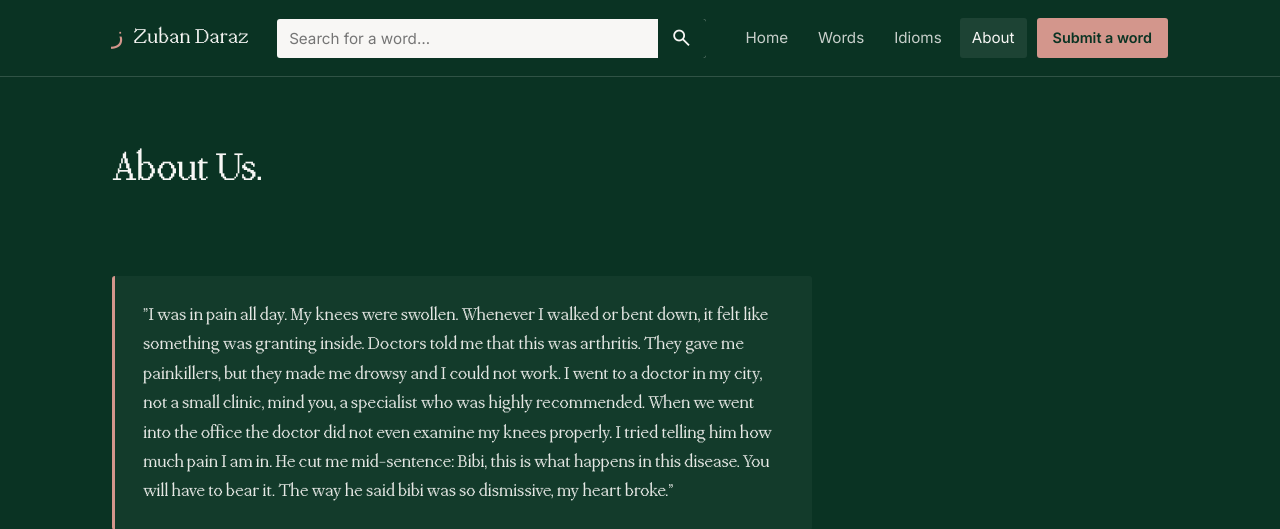
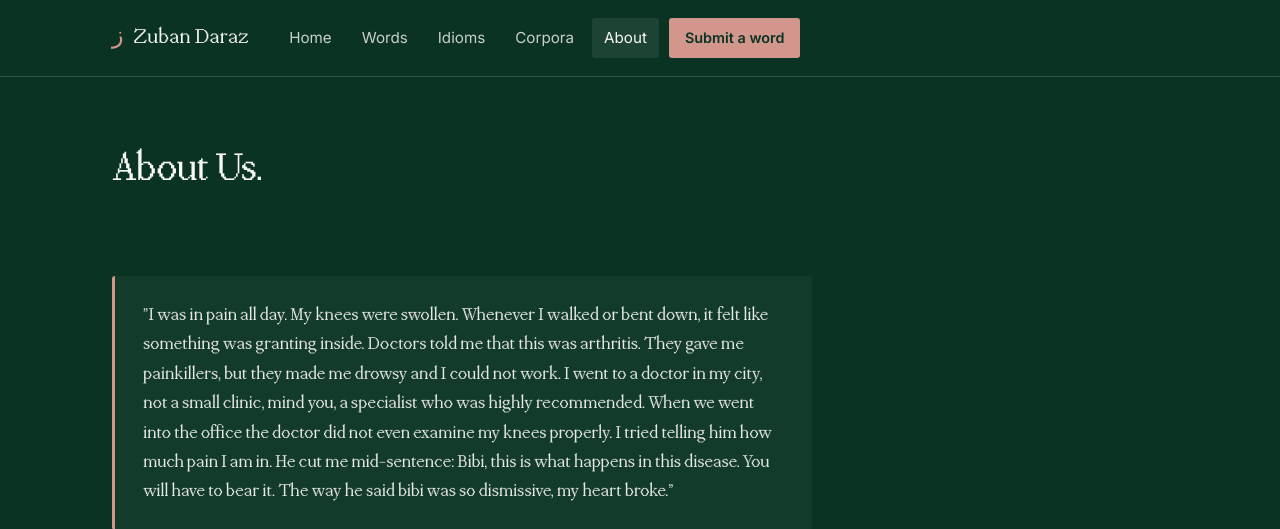
Before and after one commit to zoyaAzfar/zubandaraz, a Flask app: page /about in a window 1280 px wide. Shown: the top 529 px of the page. Run offline with Flask 3, Linux system fonts and the light colour scheme; some web fonts are replaced.

Commit message:
Update base.html

```diff
--- a/templates/base.html
+++ b/templates/base.html
@@ -20,17 +20,19 @@
       <span class="logo-mark">ز</span>
       <span class="logo-word">Zuban Daraz</span>
     </a>
-    <form class="search" action="{{ url_for('browse') }}" method="get">
+    <!--<form class="search" action="{{ url_for('browse') }}" method="get">
       <label class="visually-hidden" for="searchInput">Search the archive</label>
       <input id="searchInput" name="q" type="text" placeholder="Search for a word…" value="{{ request.args.get('q', '') }}" />
         <button type="submit" aria-label="Search">
           <span class="material-symbols-outlined">search</span>
         </button>
-    </form>
+    </form>-->
     <nav class="main-nav">
       <a class="nav-link {% if request.endpoint == 'home' %}active{% endif %}" href="{{ url_for('home') }}">Home</a>
       <a class="nav-link {% if request.endpoint == 'browse' %}active{% endif %}" href="{{ url_for('browse') }}">Words</a>
         <a class="nav-link {% if request.endpoint == 'idioms' %}active{% endif %}" href="{{ url_for('idioms') }}">Idioms</a>
+        <a class="nav-link {% if request.endpoint == 'corpora' %}active{% endif %}" href="{{ url_for('corpora') }}">Corpora</a>
+
       <a class="nav-link {% if request.endpoint == 'about_page' %}active{% endif %}" href="{{ url_for('about_page') }}">About</a>
       <a class="btn-submit" href="{{ url_for('submit_page') }}">Submit a word</a>
     </nav>
```
